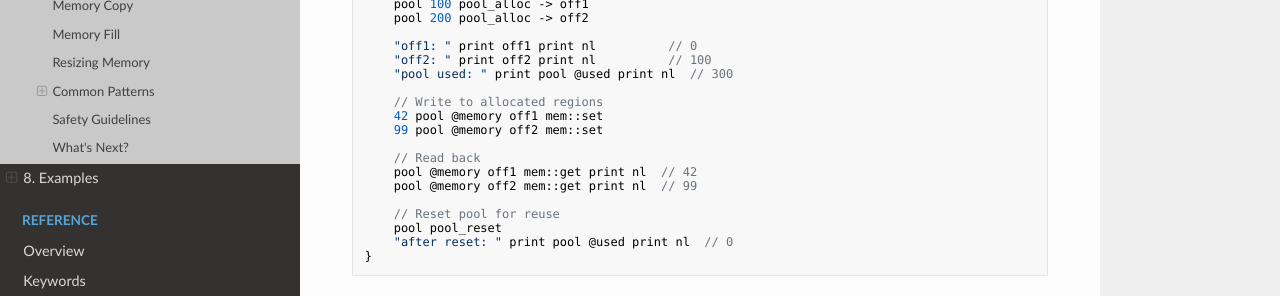
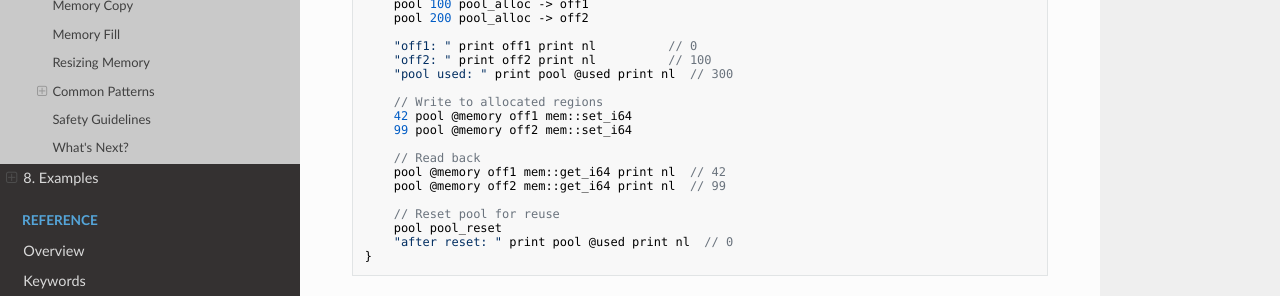
Before and after one commit to quadrate-language/quadrate, an MkDocs documentation site: the page built from docs/docs/docs/learn/7-advanced/memory.md, in a window 1280 px wide and 900 px high, scrolled down 4003 px. Shown: the part 151-447 px from the top of the window. Built offline with MkDocs 1.6.1, drawn with Linux system fonts in a browser that asks for light colours; nearby versions of some CDN libraries; some of the changed text lies outside the part shown.

Commit message:
Improve mem module interface

```diff
--- a/docs/docs/docs/learn/7-advanced/memory.md
+++ b/docs/docs/docs/learn/7-advanced/memory.md
@@ -72,8 +72,8 @@ use mem
 fn main( -- ) {
 	8 mem::alloc -> buf
 
-	42 buf 0 mem::set
-	buf 0 mem::get print nl  // 42
+	42 buf 0 mem::set_i64
+	buf 0 mem::get_i64 print nl  // 42
 
 	buf mem::free
 }
@@ -99,7 +99,7 @@ fn main( -- ) {
 	}
 
 	// Copy to destination
-	src dst 10 mem::copy
+	dst src 10 mem::copy
 
 	// Verify
 	dst 5 mem::get_byte print nl  // 5
@@ -259,12 +259,12 @@ fn main( -- ) {
 	"pool used: " print pool @used print nl  // 300
 
 	// Write to allocated regions
-	42 pool @memory off1 mem::set
-	99 pool @memory off2 mem::set
+	42 pool @memory off1 mem::set_i64
+	99 pool @memory off2 mem::set_i64
 
 	// Read back
-	pool @memory off1 mem::get print nl  // 42
-	pool @memory off2 mem::get print nl  // 99
+	pool @memory off1 mem::get_i64 print nl  // 42
+	pool @memory off2 mem::get_i64 print nl  // 99
 
 	// Reset pool for reuse
 	pool pool_reset
```
Also changed, not shown: docs/docs/docs/stdlib/mem.md (+11 -11 lines), 12 other files.
